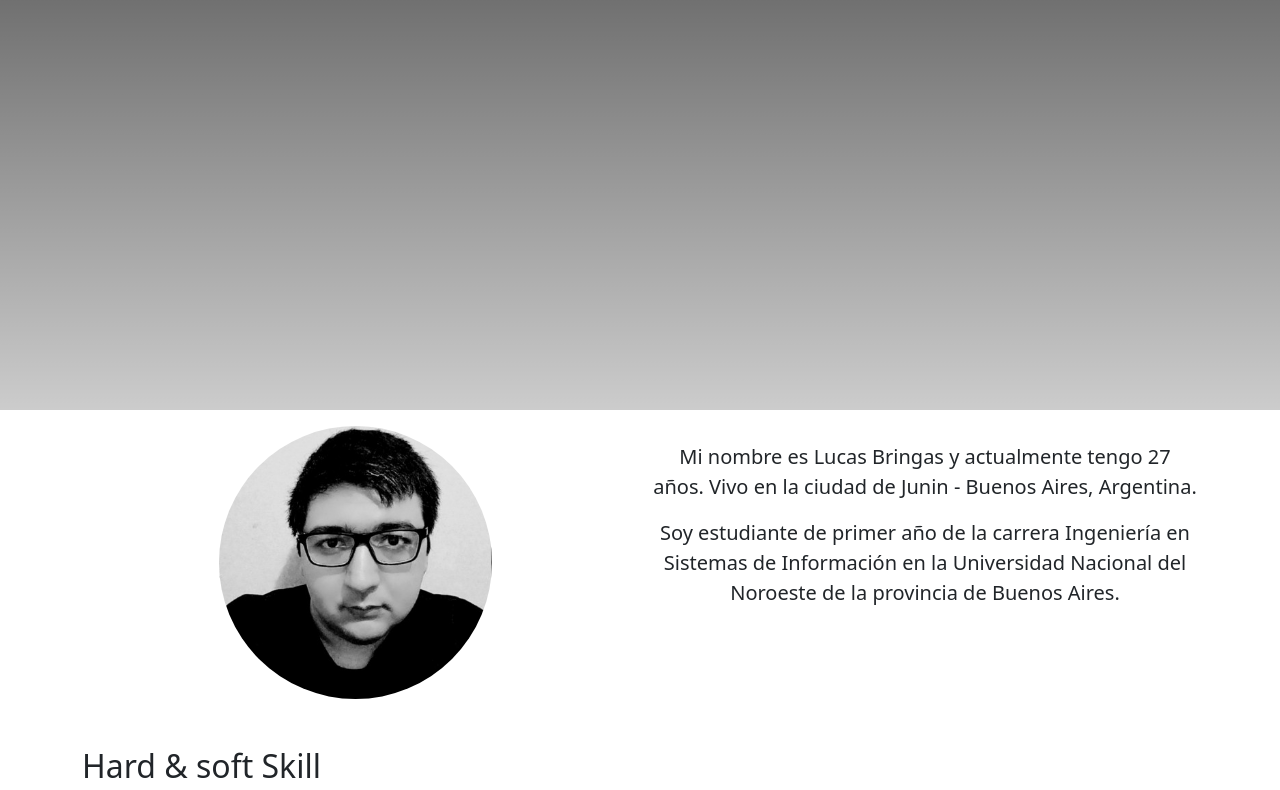
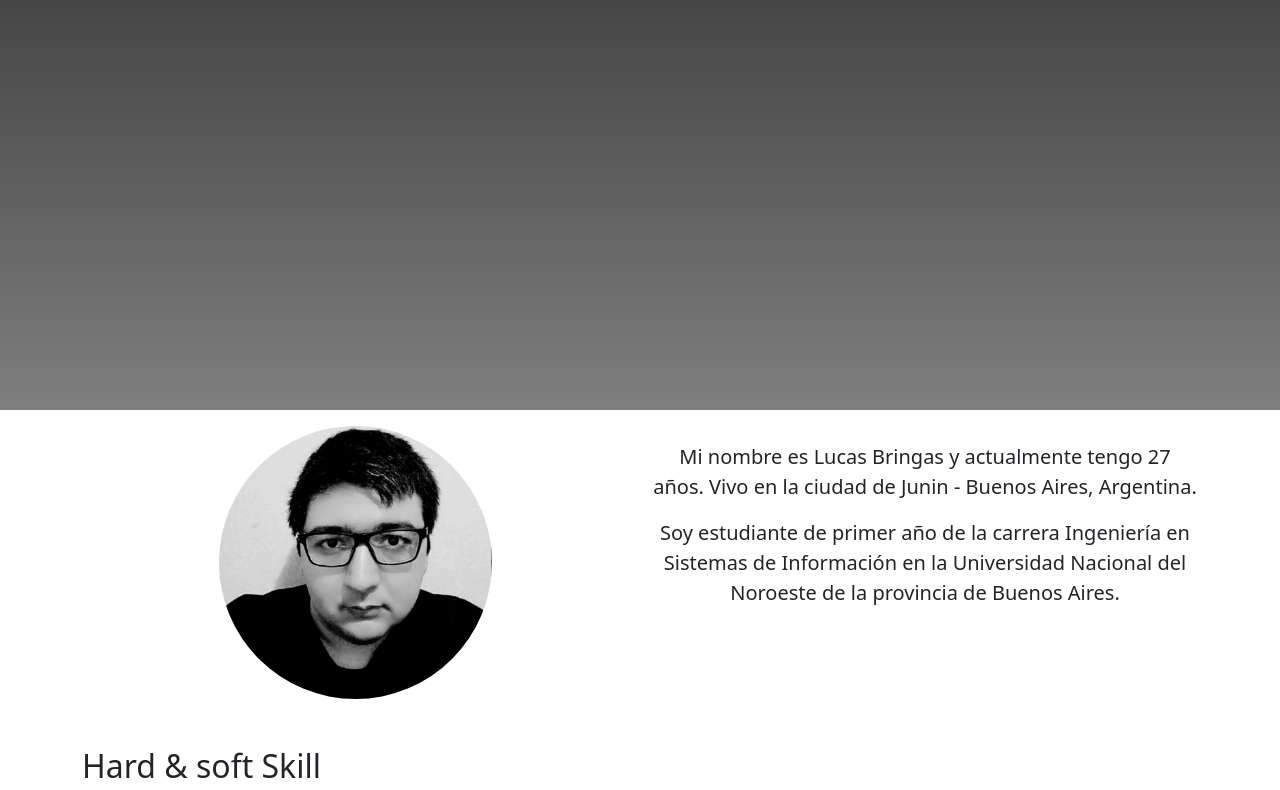
Before and after one commit to lukty/Front-End-Argentina-Programa, a plain HTML site: page index.html in a window 1280 px wide. Shown: the part 505-1295 px from the top of the page. Drawn offline with nearby package versions, Linux system fonts and the light colour scheme; the site is published under a folder, as on GitHub Pages, so addresses that start at the root find nothing.

Commit message:
corrijo dirección

```diff
--- a/css/styles.css
+++ b/css/styles.css
@@ -18,7 +18,7 @@ section.banner{
   background-image: linear-gradient(
     rgba(0,0,0,0.9),
     rgba(0,0,0,0.2)
-  ), url(/images/banner.jpg);
+  ), url(../images/banner.jpg);
   height: 100vh;
   width: 100%;
   background-repeat: no-repeat;
```
